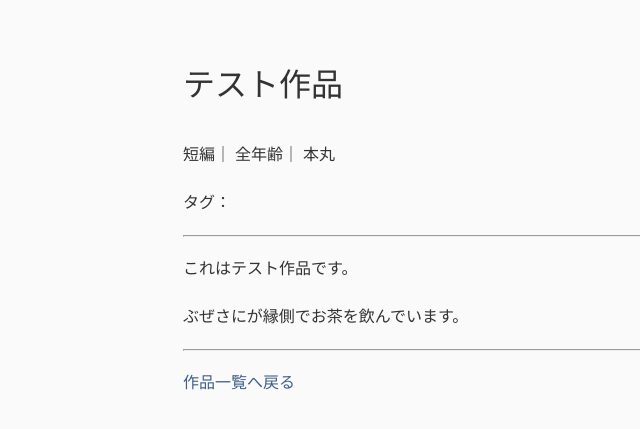
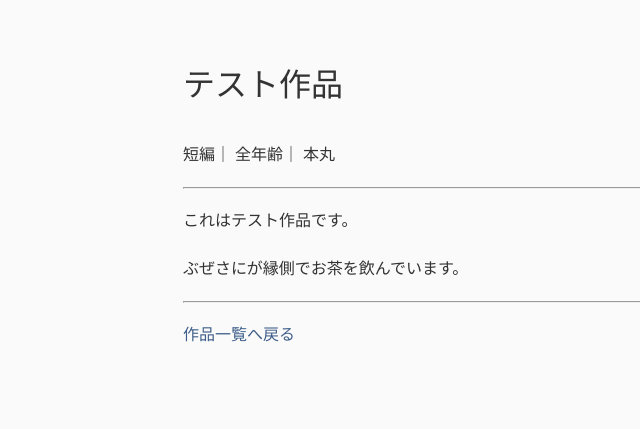
Before and after one commit to fjst160/lemon160, a Jekyll site: the page built from _novels/テスト作品.md, in a window 1280 px wide. Shown: the top 429 px of the page, without its empty margins (57-697 px from the left). Built offline with Jekyll 4.4.1, drawn with Linux system fonts in a browser that asks for light colours.

Commit message:
Update novel.html

```diff
--- a/_layouts/novel.html
+++ b/_layouts/novel.html
@@ -19,14 +19,6 @@ href="{{ site.baseurl }}/assets/style.css">
 {{ page.setting }}
 </p>
 
-{% if page.tags %}
-<p>
-タグ：
-{% for tag in page.tags %}
-#{{ tag }}
-{% endfor %}
-</p>
-{% endif %}
 
 <hr>
 
```
